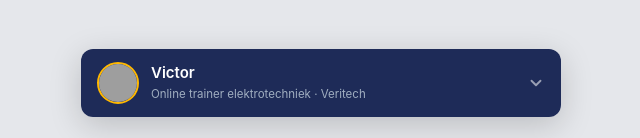
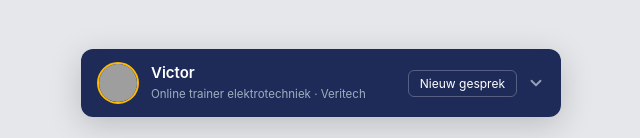
Before and after one commit to Rypkeprocee/Victor-chatbot-v2, a website: page public/index.html in a window 1280 px wide. Shown: the part 659-797 px from the top of the page, 319-959 px from the left. Drawn offline with Linux system fonts and the light colour scheme; grey boxes are pictures that could not be loaded.

Commit message:
Add Nieuw gesprek button

```diff
--- a/public/index.html
+++ b/public/index.html
@@ -359,10 +359,13 @@
         <span>Online trainer elektrotechniek · Veritech</span>
       </div>
     </div>
-    <svg class="chevron" width="18" height="18" viewBox="0 0 24 24" fill="none"
-         stroke="currentColor" stroke-width="2.5" stroke-linecap="round" stroke-linejoin="round">
-      <polyline points="6 9 12 15 18 9"></polyline>
-    </svg>
+    <div style="display:flex;align-items:center;gap:10px;">
+      <button onclick="event.stopPropagation(); nieuwGesprek()" style="background:transparent;border:1px solid rgba(255,255,255,0.25);color:#fff;padding:5px 11px;border-radius:6px;font-size:12px;cursor:pointer;font-family:inherit;">Nieuw gesprek</button>
+      <svg class="chevron" width="18" height="18" viewBox="0 0 24 24" fill="none"
+           stroke="currentColor" stroke-width="2.5" stroke-linecap="round" stroke-linejoin="round">
+        <polyline points="6 9 12 15 18 9"></polyline>
+      </svg>
+    </div>
   </header>
 
   <div id="chat-body">
@@ -475,6 +478,19 @@
     if (el) el.remove();
   }
 
+  function nieuwGesprek() {
+    history      = [];
+    niveau       = null;
+    neeCount     = 0;
+    welcomeShown = false;
+    chatEl.innerHTML = '';
+    niveauArea.style.display = '';
+    hideClarityButtons();
+    inputArea.classList.remove('visible');
+    endMsg.style.display = 'none';
+    expand();
+  }
+
   function kiesNiveau(n) {
     niveau = n;
     const labels = {
```
